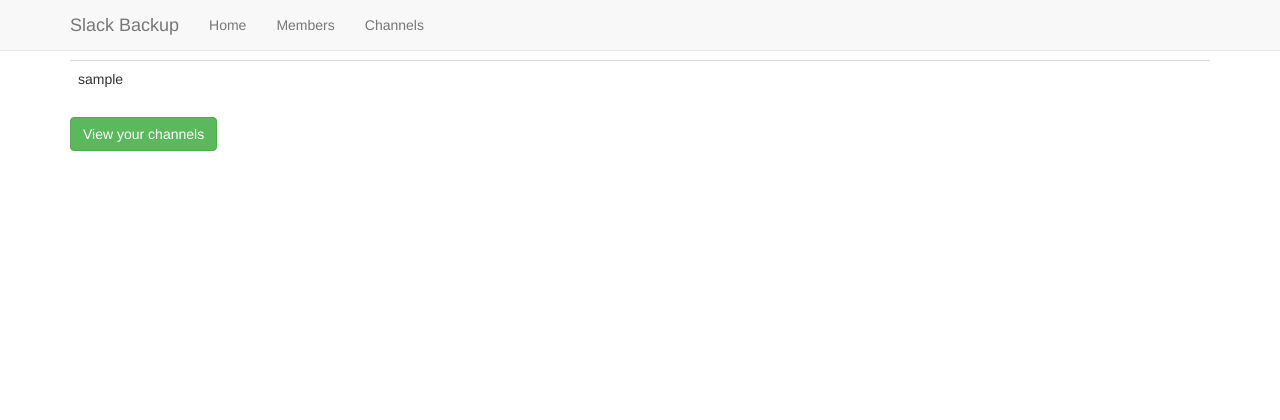
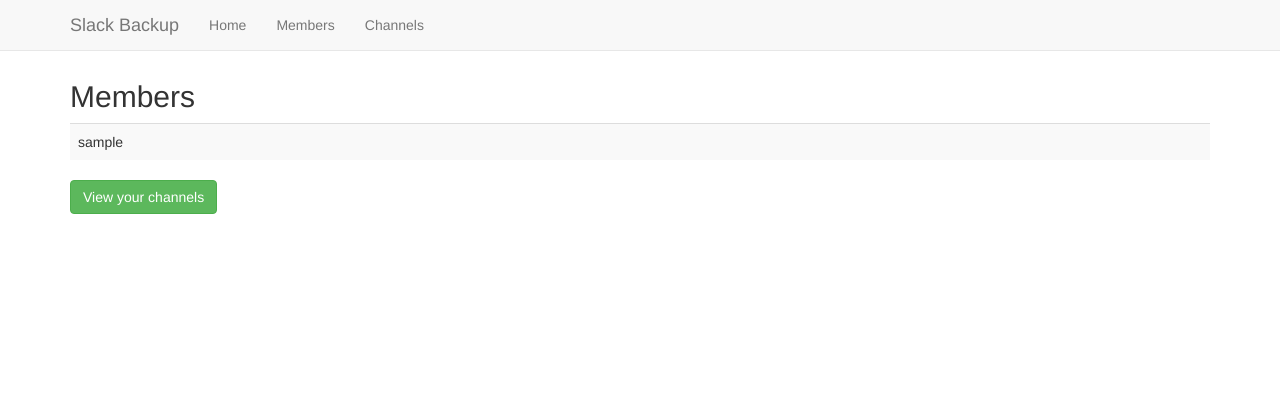
Before and after one commit to harrypotterismyname/slack-backup, a Django app: template slackbackup/templates/members.html in a window 1280 px wide. Shown: the top 420 px of the page. Run offline with Django 3.2, Linux system fonts and the light colour scheme; the template is opened without the code that fills it: most values are stand-ins (such as "Sample title", 1, 10 or a date in 2020); some libraries are stand-ins or nearby versions.

Commit message:
table format

```diff
--- a/slackbackup/templates/channels.html
+++ b/slackbackup/templates/channels.html
@@ -4,7 +4,7 @@
 
 
     <h4>Channels</h4>
-    <table class="table">
+    <table class="table table-striped">
         {% for channel in channels %}
             <tr>
                 <td><a href="/channels/{{ channel.id }}/">
@@ -14,7 +14,7 @@
         {% endfor %}
     </table>
     <h4>Private Groups</h4>
-    <table class="table">
+    <table class="table table-striped">
         {% for channel in groups %}
             <tr>
                 <td><a href="/channels/{{ channel.id }}/">
--- a/slackbackup/templates/members.html
+++ b/slackbackup/templates/members.html
@@ -1,7 +1,8 @@
 {% extends 'base.html' %}
 {% block main %}
+    <h2>Members</h2>
 
-    <table class="table">
+    <table class="table table-striped">
         {% for m in members %}
             <tr>
             <td>
```
Also changed, not shown: slackbackup/db.sqlite3.
